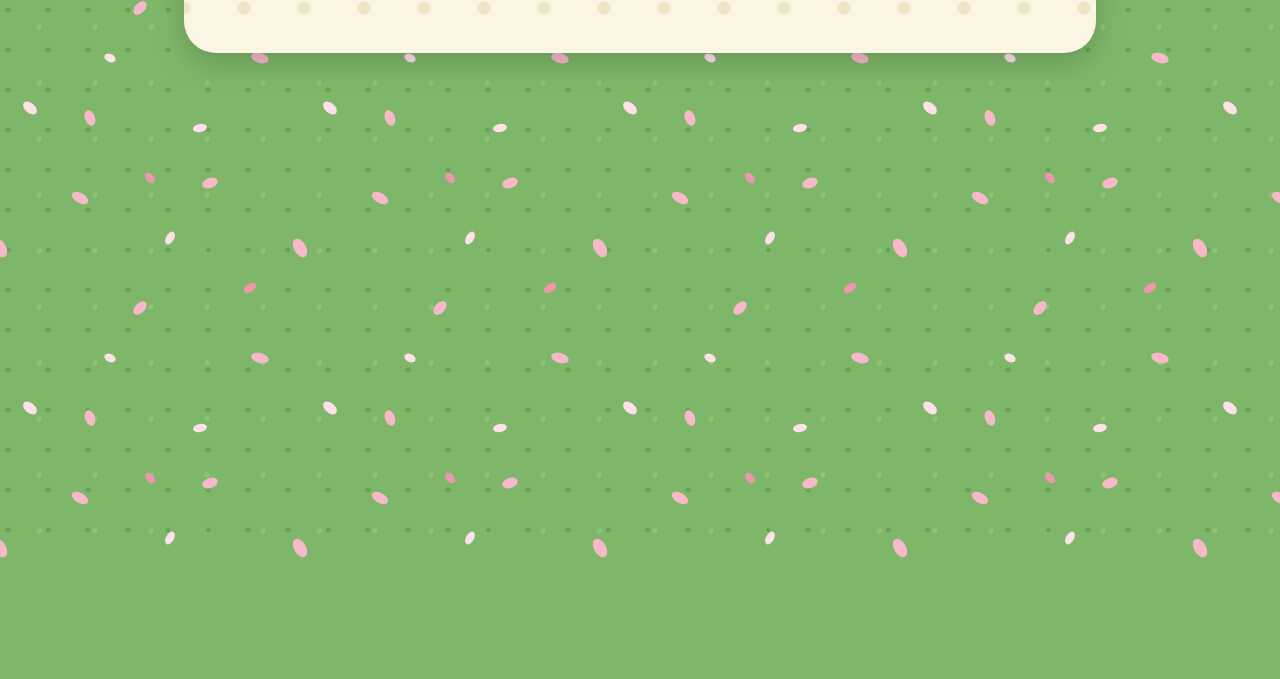
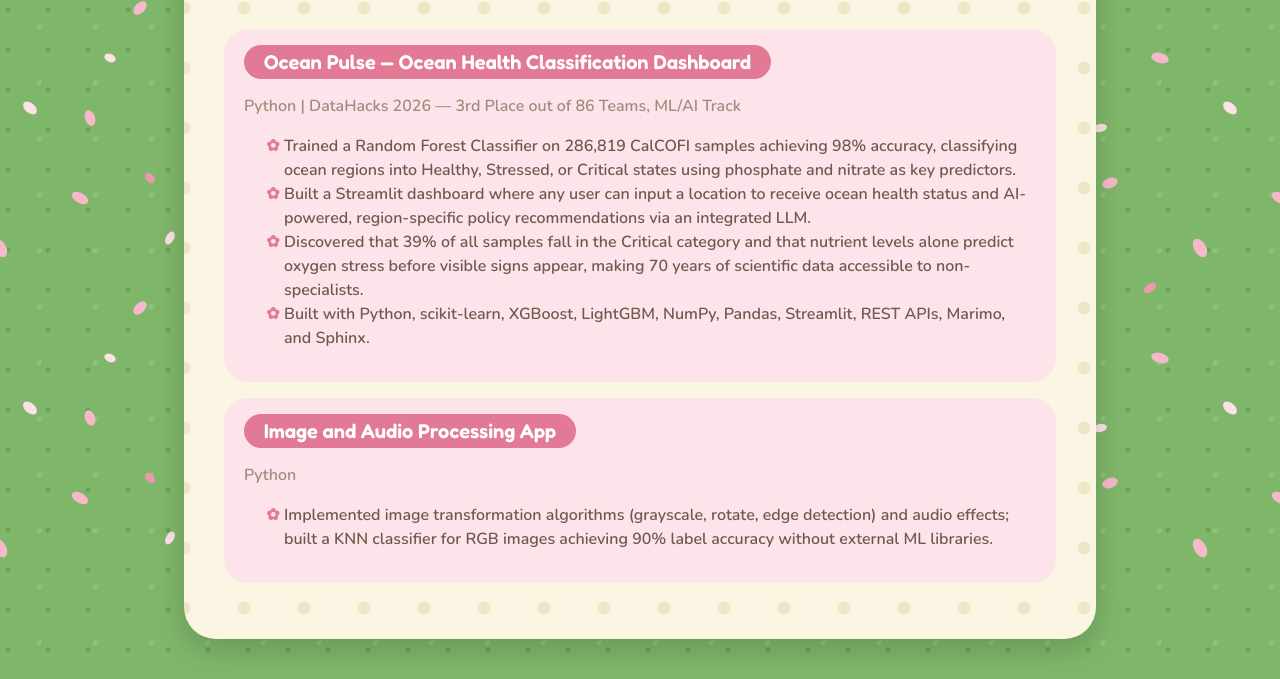
Before and after one commit to chouiie/portfolio, a plain HTML site: page projects/index.html in a window 1280 px wide. Shown: the part 242-921 px from the top of the page. Before the commit the page ends 800 px from the top, so only its background shows below. Drawn offline with nearby package versions, Linux system fonts and the light colour scheme.

Commit message:
Fill projects page

```diff
--- a/projects/index.html
+++ b/projects/index.html
@@ -18,5 +18,27 @@
     </nav>
 
     <h1>Projects</h1>
+
+    <article>
+        <header>
+            <h2>Ocean Pulse — Ocean Health Classification Dashboard</h2>
+            <p>Python | DataHacks 2026 — 3rd Place out of 86 Teams, ML/AI Track</p>
+        </header>
+        <ul>
+            <li>Trained a Random Forest Classifier on 286,819 CalCOFI samples achieving 98% accuracy, classifying ocean regions into Healthy, Stressed, or Critical states using phosphate and nitrate as key predictors.</li>
+            <li>Built a Streamlit dashboard where any user can input a location to receive ocean health status and AI-powered, region-specific policy recommendations via an integrated LLM.</li>
+            <li>Discovered that 39% of all samples fall in the Critical category and that nutrient levels alone predict oxygen stress before visible signs appear, making 70 years of scientific data accessible to non-specialists.</li>
+            <li>Built with Python, scikit-learn, XGBoost, LightGBM, NumPy, Pandas, Streamlit, REST APIs, Marimo, and Sphinx.</li>
+        </ul>
+    </article>
+    <article>
+        <header>
+            <h2>Image and Audio Processing App</h2>
+            <p>Python</p>
+        </header>
+        <ul>
+            <li>Implemented image transformation algorithms (grayscale, rotate, edge detection) and audio effects; built a KNN classifier for RGB images achieving 90% label accuracy without external ML libraries.</li>
+        </ul>
+    </article>
 </body>
 </html>
--- a/style.css
+++ b/style.css
@@ -291,3 +291,7 @@ button:active {
     font-size: 1.8rem;
   }
 }
+
+article h2 {
+  margin-top: 0;
+}
```
